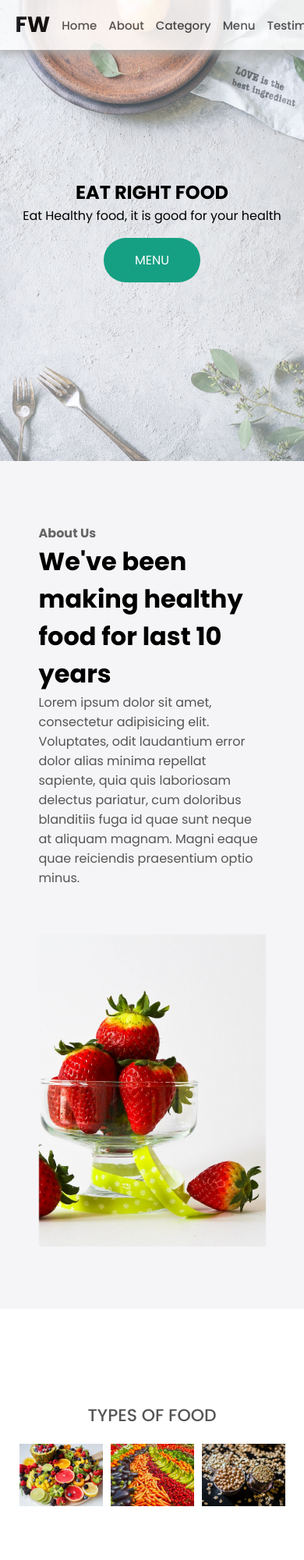
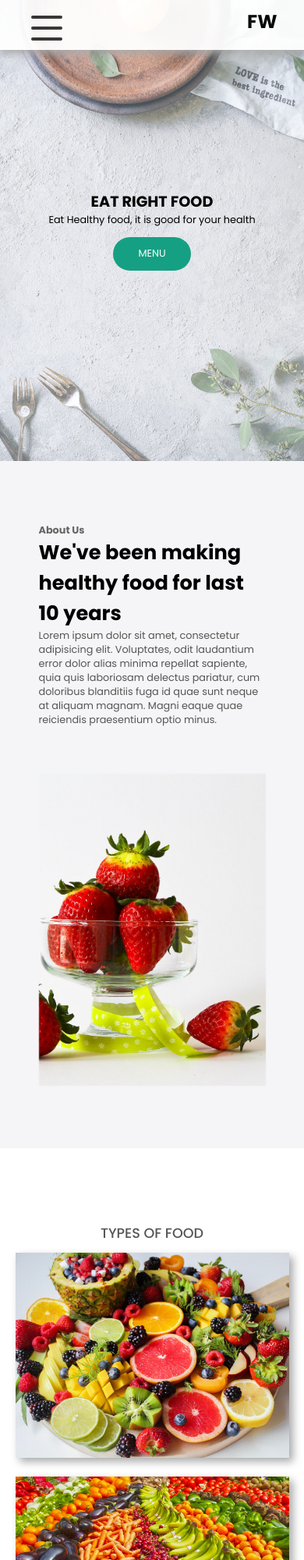
Before and after one commit to Abhishek312s/Website-using-FlexBox, a plain HTML site: page index.html in a window 390 px wide. Shown: the top 2000 px of the page at 78% size. Drawn offline with Linux system fonts and the light colour scheme.

Commit message:
responsive

```diff
--- a/style.css
+++ b/style.css
@@ -39,8 +39,12 @@ body {
 .btn-primary {
   color: #fff;
   background-color: #16a083;
+  transition: background-color 0.3s ease-in-out;
 }
 
+.btn-primary:hover {
+  background-color: #0d6e59;
+}
 /*############################ navbar styling ##############################################*/
 
 /* for desktop */
@@ -366,22 +370,22 @@ body {
 
 /* ##################### .contact-us ################### */
 
-#contact{
+#contact {
   padding: 5rem 0;
-  background-color:rgb(226,226,226);
+  background-color: rgb(226, 226, 226);
 }
 
-.contact-container{
+.contact-container {
   display: flex;
   background: #fff;
   /* border: 5px solid orangered; */
 }
 
-.contact-img{
+.contact-img {
   width: 50%;
   /* border: 5px solid blue; */
 }
-.contact-img img{
+.contact-img img {
   display: block;
   height: 410px;
   object-fit: cover;
@@ -389,14 +393,14 @@ body {
   width: 100%;
 }
 
-.form-container{
+.form-container {
   /* border: 5px solid green; */
   padding: 1rem;
   width: 50%;
   margin: auto;
 }
 
-.form-container input{
+.form-container input {
   display: block;
   width: 100%;
   border: none;
@@ -409,7 +413,7 @@ body {
   font-weight: 500;
 }
 
-.form-container textarea{
+.form-container textarea {
   display: block;
   width: 100%;
   border: none;
@@ -418,24 +422,24 @@ body {
   outline: none;
 }
 
-.form-container h2{
+.form-container h2 {
   font-size: 3rem;
   font-weight: 400;
   color: #444;
   margin: 1rem;
 }
 
-.form-container a{
+.form-container a {
   font-size: 1.2rem;
 }
 
 /* ####################### footer ######################### */
 
-footer{
+footer {
   background-color: #444;
 }
 
-footer h2{
+footer h2 {
   font-weight: 500;
   color: #fff;
   padding: 3rem;
@@ -443,36 +447,161 @@ footer h2{
   font-size: 1.6rem;
 }
 
-
 /* ############# media queries ############### */
 
-/* @media(max-width:768px){
-  .navbar{
+@media (max-width: 768px) {
+  .navbar {
     opacity: 0.95;
   }
   .navbar-container input[type="checkbox"],
-  .navbar-container .hamburger-lines{
+  .navbar-container .hamburger-lines {
     display: block;
   }
-} */
-
-/* .navbar .menu-items li{
-    display: none;
-}
-
-
-.navbar input:checked ~ .menu-items li{
-    display:block;
-}
-.hamburger-lines span{
-    border-top: 1px solid rgb(11, 4, 51);
+  .navbar-container {
+    display: block;
+    position: relative;
+  }
+  .navbar-container input[type="checkbox"] {
+    position: absolute;
+    display: block;
+    height: 32px;
+    width: 40px;
+    top: 20px;
+    left: 20px;
+    z-index: 5;
+    opacity: 0;
+  }
+  .navbar-container .hamburger-lines {
+    display: block;
+    height: 32px;
+    width: 40px;
+    position: absolute;
+    top: 20px;
+    left: 20px;
+    z-index: 2;
     display: flex;
     flex-direction: column;
     justify-content: space-between;
+  }
+  .navbar-container .hamburger-lines .line {
+    display: block;
+    height: 4px;
+    width: 100%;
+    border-radius: 10px;
+    background-color: #333;
+  }
+
+  .navbar-container .hamburger-lines .line1 {
+    transform-origin: 0% 0%;
+    transition: all 0.4s ease-in-out;
+  }
+  .navbar-container .hamburger-lines .line2 {
+    transition: all 0.4s ease-in-out;
+  }
+  .navbar-container .hamburger-lines .line3 {
+    transform-origin: 0% 100%;
+    transition: all 0.4s ease-in-out;
+  }
+
+  .navbar .menu-items {
+    padding-top: 100px;
+    background-color: #fff;
+    height: 100vh;
+    max-width: 300px;
+    transform: translateX(-150%);
+    display: flex;
+    flex-direction: column;
+    margin-left: -40px;
+    padding: 50px;
+    transition: transform 0.4s ease-in-out;
+    box-shadow: 5px 0px 10px 0px #aaa;
+  }
+
+  .navbar .menu-items li:first-child{
+    margin-top: 35px;
+  }
+  .navbar .menu-items li {
+    /* display: none; */
+    margin-bottom: 3rem;
+    font-size: 2rem;
+    font-weight: 500;
+  }
+  .logo {
+    position: absolute;
+    top: 10px;
+    right: 15px;
+    font-size: 3rem;
+  }
+
+  .navbar input[type="checkbox"]:checked ~ .menu-items {
+    transform: translateX(0%);
+  }
+  .navbar input[type="checkbox"]:checked ~ .hamburger-lines .line1 {
+    transform: rotate(45deg);
+  }
+  .navbar input[type="checkbox"]:checked ~ .hamburger-lines .line2 {
+    transform: scaleY(0);
+  }
+  .navbar input[type="checkbox"]:checked ~ .hamburger-lines .line3 {
+    transform: rotate(-45deg);
+  }
+
+  /* ############### food category ###################### */
+
+  .types-container {
+    flex-direction: column;
+    align-items: stretch;
+  }
+  .food-type:not(:last-child) {
+    margin-bottom: 3rem;
+  }
+
+  .food-type {
+    box-shadow: 5px 5px 10px 0px #aaa;
+  }
+
+  .img-container {
+    margin: 0%;
+  }
 }
-.hamburger-lines{
-    width: 20px;
+
+/* ########### small screen ############ */
+@media (max-width: 500px) {
+  html {
+    font-size: 50%;
+  }
+
+  .testimonial-container {
+    flex-direction: column;
+    align-items: center;
+  }
+
+  .food-menu-item {
+    flex-direction: column;
+    text-align: center;
+  }
+
+  .food-menu-container img {
+    margin: auto;
+  }
+
+  .form-container {
+    width: 90%;
+  }
+  .contact-container {
+    flex-direction: column;
+  }
+
+  .contact-img {
+    width: 90%;
+    margin: 3rem auto;
+  }
 }
-.line1,.line2{
-    margin-bottom: 3px;
-} */
+
+/* ######## landscape mode ########### */
+
+@media (orientation: landscape) and (max-width: 500px) {
+  .showcase-area {
+    height: 70vh;
+  }
+}
```
Also changed, not shown: index.html (+6 -3 lines).
